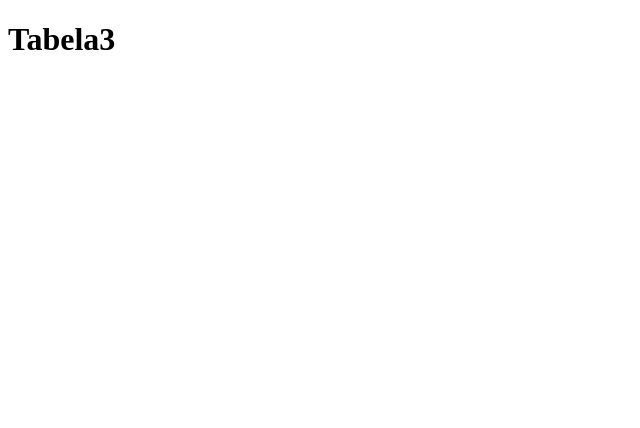
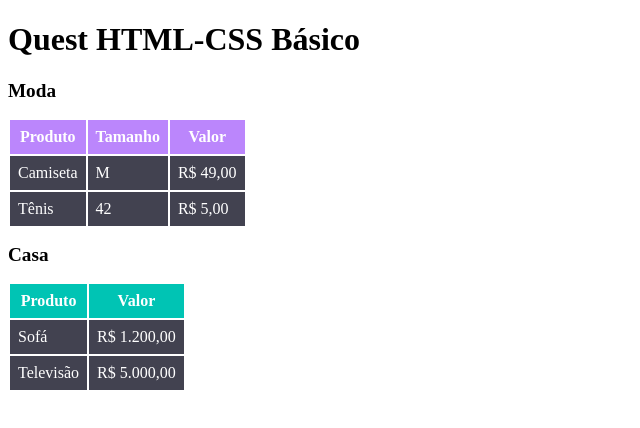
Before and after one commit to hignicao/quest-html-css-basico, a plain HTML site: page index.html in a window 1280 px wide. Shown: the whole page, without its empty margins (0-640 px from the left). Drawn offline with Linux system fonts and the light colour scheme.

Commit message:
Quest Completa

```diff
--- a/index.html
+++ b/index.html
@@ -1,12 +1,48 @@
 <!DOCTYPE html>
 <html lang="en">
-<head>
-    <meta charset="UTF-8">
-    <meta http-equiv="X-UA-Compatible" content="IE=edge">
-    <meta name="viewport" content="width=device-width, initial-scale=1.0">
-    <title>Quest HTML-CSS Básico</title>
-</head>
-<body>
-    <h1>Tabela3</h1>
-</body>
+    <head>
+        <meta charset="UTF-8" />
+        <meta http-equiv="X-UA-Compatible" content="IE=edge" />
+        <meta name="viewport" content="width=device-width, initial-scale=1.0" />
+        <title>Quest HTML-CSS Básico</title>
+        <link rel="stylesheet" href="style.css" />
+    </head>
+    <body>
+        <h1>Quest HTML-CSS Básico</h1>
+
+        <h2 class="titulo">Moda</h2>
+        <table class="tabela-moda tabela">
+            <tr>
+                <th>Produto</th>
+                <th>Tamanho</th>
+                <th>Valor</th>
+            </tr>
+            <tr>
+                <td>Camiseta</td>
+                <td>M</td>
+                <td>R$ 49,00</td>
+            </tr>
+            <tr>
+                <td>Tênis</td>
+                <td>42</td>
+                <td>R$ 5,00</td>
+            </tr>
+        </table>
+
+        <h2 class="titulo">Casa</h2>
+        <table class="tabela-casa tabela">
+            <tr>
+                <th>Produto</th>
+                <th>Valor</th>
+            </tr>
+            <tr>
+                <td>Sofá</td>
+                <td>R$ 1.200,00</td>
+            </tr>
+            <tr>
+                <td>Televisão</td>
+                <td>R$ 5.000,00</td>
+            </tr>
+        </table>
+    </body>
 </html>
--- /dev/null
+++ b/style.css
@@ -0,0 +1,17 @@
+.tabela td, th {
+    background-color: #424250;
+    color: white;
+    padding: 8px;
+}
+
+.tabela-moda th {
+    background-color: #bb86fc;
+}
+
+.tabela-casa th {
+    background-color: #00c4b4;
+}
+
+.titulo {
+    font-size: 1.2em;
+}
```
